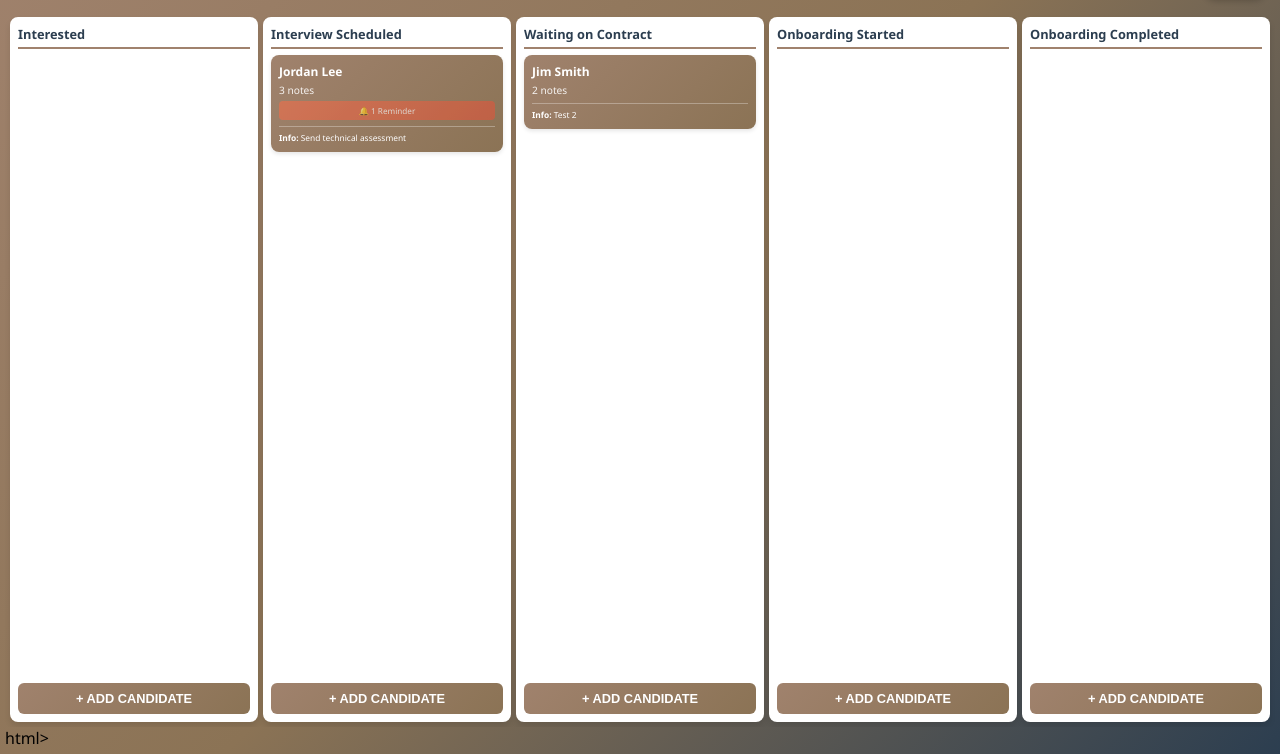
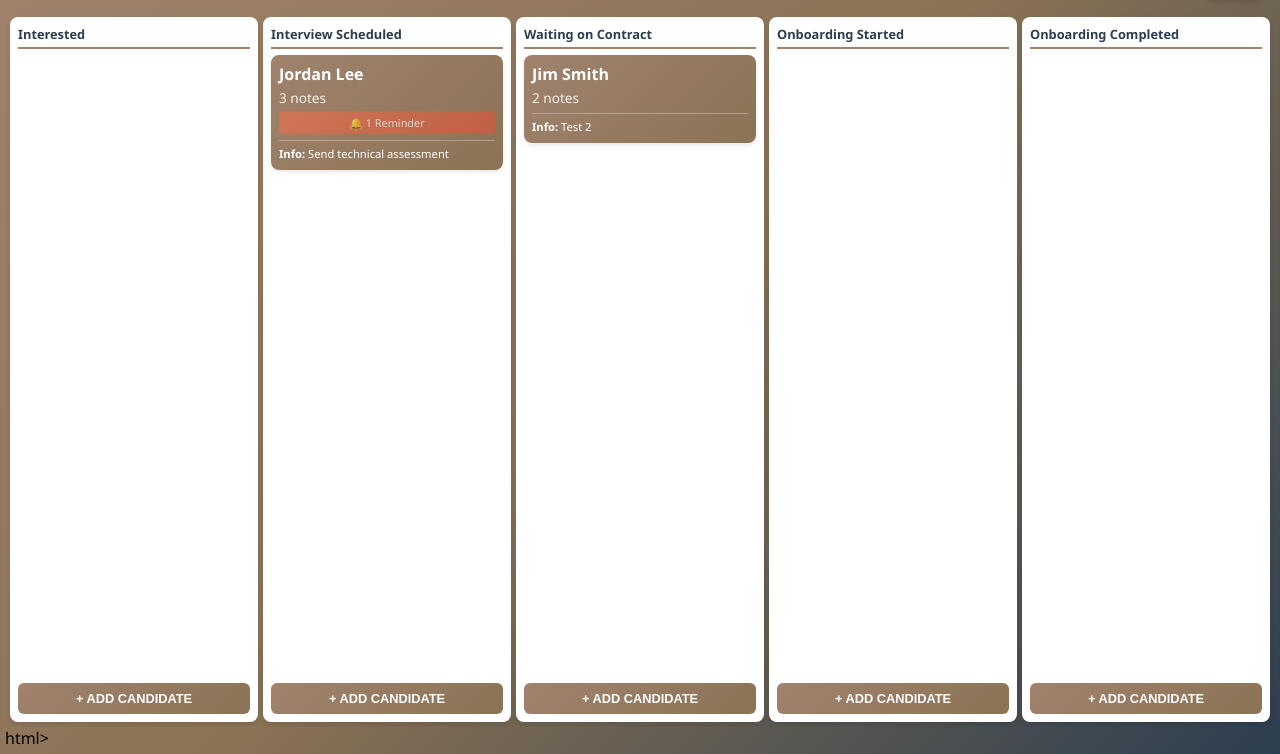
Before and after one commit to mmvcs/Recruitment-Kanban-Board, a plain HTML site: page index.html in a window 1280 px wide. Shown: the part 78-832 px from the top of the page. Drawn offline with Linux system fonts and the light colour scheme.

Commit message:
Increase card font size from 0.75em to 1.1em
Improved readability of card text on the Kanban board by increasing the font size by approximately 47%. This makes candidate names, notes, and reminder information more visible and easier to read at a glance.

```diff
--- a/index.html
+++ b/index.html
@@ -84,7 +84,7 @@
                               border-radius: 8px;
                               cursor: grab;
                               box-shadow: 0 2px 4px rgba(0,0,0,0.1);
-                              font-size: 0.75em;
+                              font-size: 0.1.1em;
                               user-select: none;
                               flex-shrink: 0;
                               transition: all 0.2s;
```
